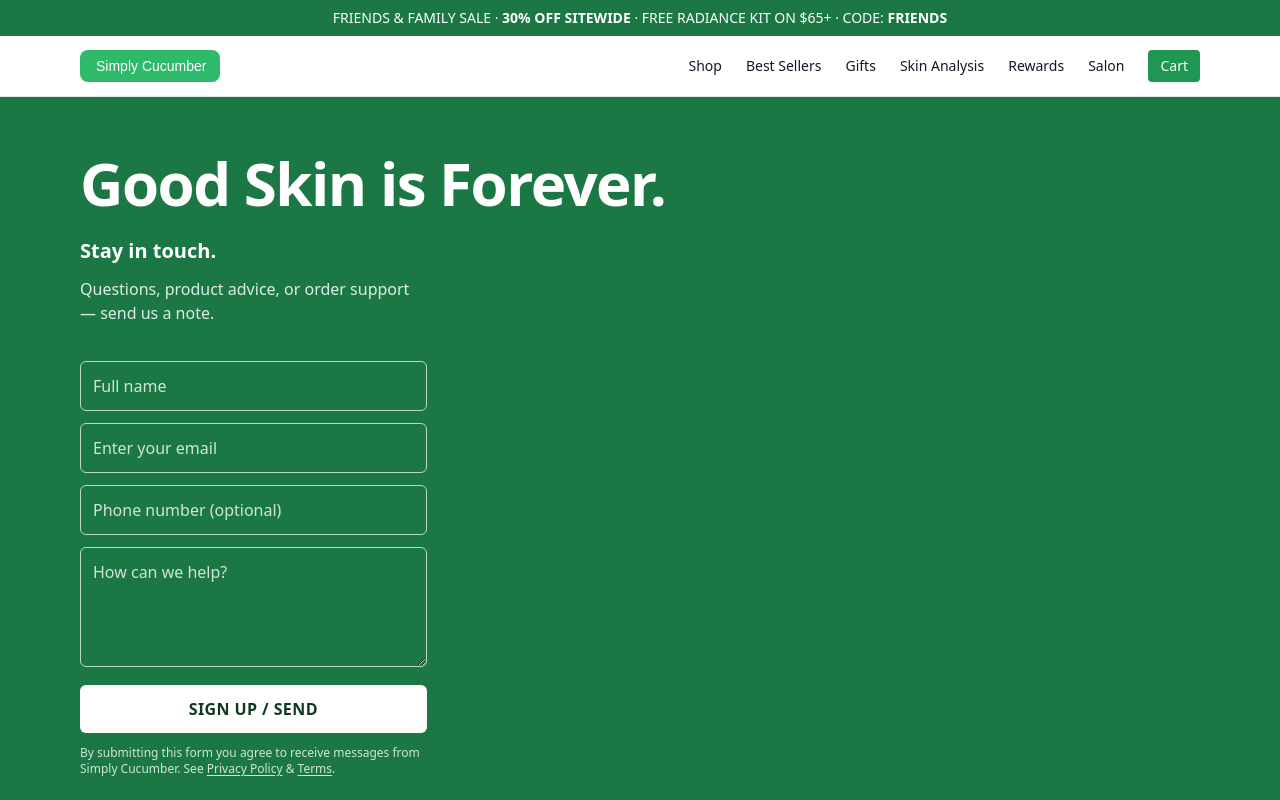
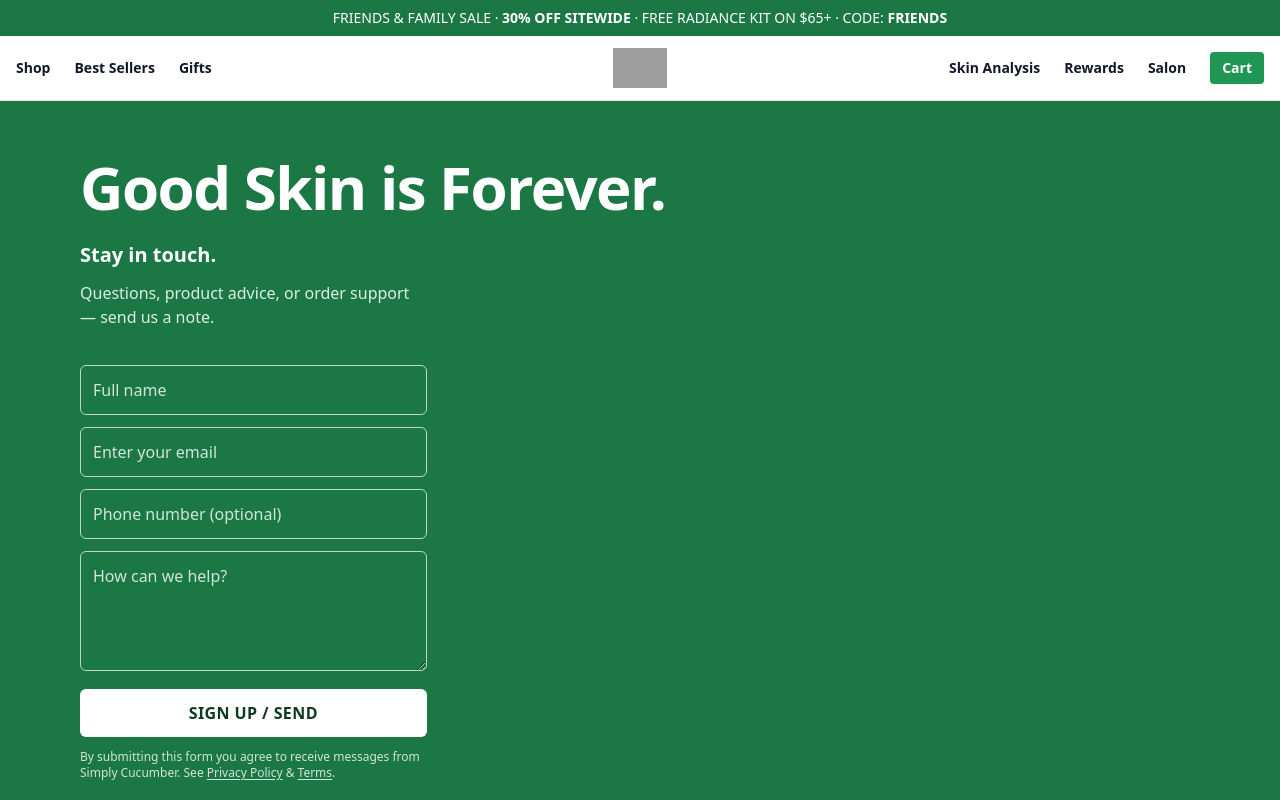
Before and after one commit to lxp44/simply-cucumber, a Next.js app: page /contact in a window 1280 px wide. Shown: the top 800 px of the page. Built offline with nearby package versions, Linux system fonts and the light colour scheme; grey boxes are pictures that could not be loaded.

Commit message:
Update layout.tsx

```diff
--- a/app/layout.tsx
+++ b/app/layout.tsx
@@ -22,30 +22,41 @@ export default function RootLayout({ children }: { children: React.ReactNode })
         {/* Top promo bar */}
         <PromoBar />
 
-        {/* Header with hover mega menu */}
+        {/* Header with centered logo and hover mega menu */}
         <header className="sticky top-0 z-40 bg-white/80 backdrop-blur border-b">
-          <div className="mx-auto max-w-6xl px-4">
-            <div className="flex items-center justify-between py-3">
-              <Link href="/" className="flex items-center gap-2">
-                {/* Update path if your final logo differs */}
-                <img alt="Simply Cucumber" src="/logo.svg" className="h-8 w-auto" />
-              </Link>
-
-              <nav className="flex items-center gap-6 text-sm relative">
-                {/* Hoverable Shop with MegaMenu */}
+          <div className="mx-auto max-w-7xl px-4">
+            {/* 3-column grid keeps logo perfectly centered */}
+            <div className="grid grid-cols-3 items-center py-3">
+              {/* Left nav */}
+              <nav className="flex items-center gap-6 text-sm font-semibold">
                 <div className="relative group">
                   <Link href="/shop" className="hover:text-cucumber-700 inline-block py-2">
                     Shop
                   </Link>
+                  {/* Hover/focus mega menu */}
                   <MegaMenu />
                 </div>
-
                 <Link href="/best-sellers" className="hover:text-cucumber-700 py-2">
                   Best Sellers
                 </Link>
                 <Link href="/gifts" className="hover:text-cucumber-700 py-2">
                   Gifts
                 </Link>
+              </nav>
+
+              {/* Center logo */}
+              <div className="flex justify-center">
+                <Link href="/" className="flex items-center justify-center">
+                  <img
+                    alt="Simply Cucumber"
+                    src="/assets/products/simply-cucumber-profile-logo.png"
+                    className="h-10 w-auto"
+                  />
+                </Link>
+              </div>
+
+              {/* Right nav */}
+              <nav className="ml-auto flex items-center gap-6 text-sm font-semibold justify-end">
                 <Link href="/skin-analysis" className="hover:text-cucumber-700 py-2">
                   Skin Analysis
                 </Link>
@@ -55,7 +66,6 @@ export default function RootLayout({ children }: { children: React.ReactNode })
                 <Link href="/salon" className="hover:text-cucumber-700 py-2">
                   Salon
                 </Link>
-
                 <Link
                   href="/cart"
                   className="rounded bg-cucumber-600 px-3 py-1.5 text-white hover:bg-cucumber-700"
@@ -76,13 +86,14 @@ export default function RootLayout({ children }: { children: React.ReactNode })
             <div>
               <p className="font-medium text-gray-900">Simply Cucumber</p>
               <p className="mt-2">
-                Clean, cucumber-first beauty & wellness. <span className="font-[var(--font-playfair)]">Health is Wealth.</span>
+                Clean, cucumber-first beauty & wellness.{" "}
+                <span className="font-[var(--font-playfair)]">Health is Wealth.</span>
               </p>
             </div>
 
             <nav className="space-y-2">
-              <a href="/shop" className="hover:text-cucumber-700">Shop</a><br/>
-              <a href="/about" className="hover:text-cucumber-700">About Us</a><br/>
+              <a href="/shop" className="hover:text-cucumber-700">Shop</a><br />
+              <a href="/about" className="hover:text-cucumber-700">About Us</a><br />
               <a href="/contact" className="hover:text-cucumber-700">Contact</a>
             </nav>
 
```
